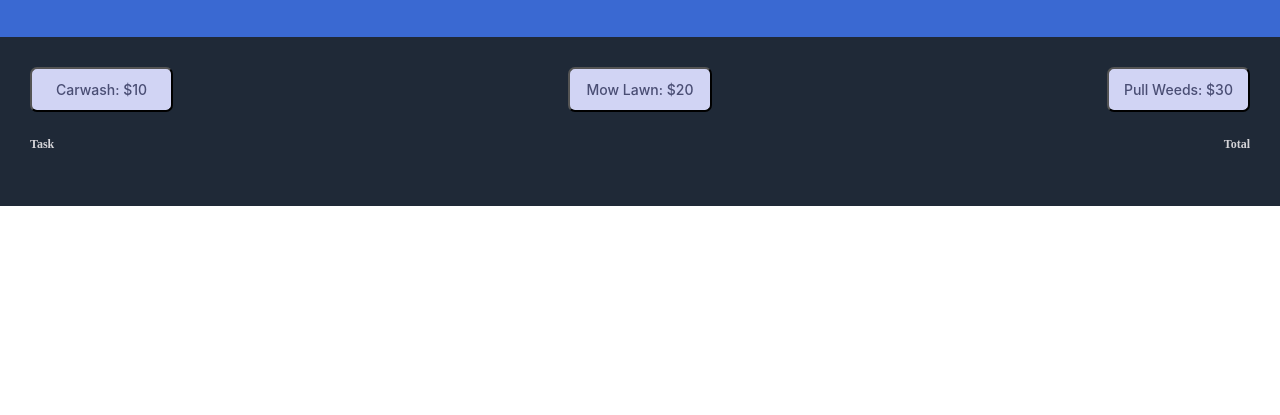
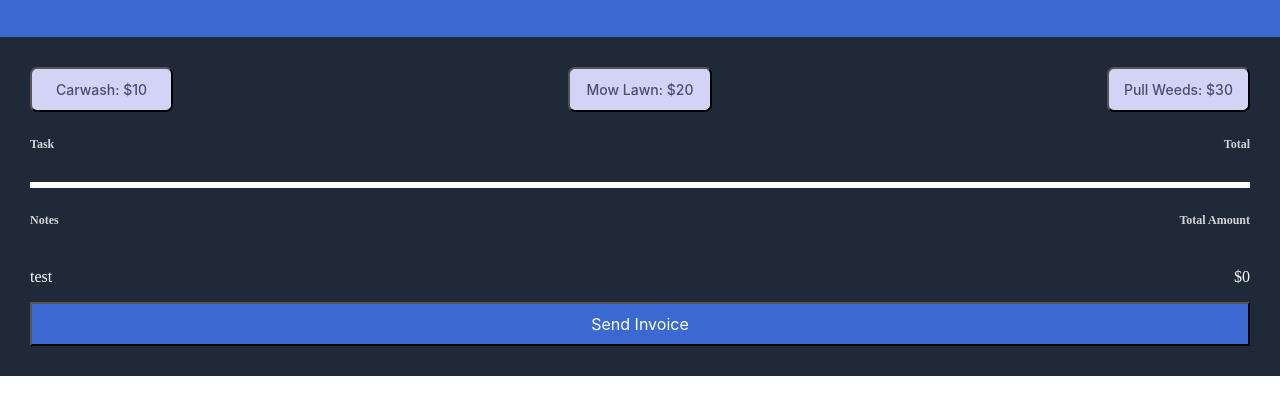
Before and after one commit to rudy35hernandez/Invoice-creator, a plain HTML site: page index.html in a window 1280 px wide. Shown: the part 123-538 px from the top of the page. Drawn offline with Linux system fonts and the light colour scheme.

Commit message:
finished html css

```diff
--- a/index.css
+++ b/index.css
@@ -74,10 +74,10 @@ h1{
 }
 
 
-#task-total{
+.task-total{
     display: flex;
     justify-content: space-between;
-    margin: 10px 0px;
+    margin: 10px 0px 0 0;
 }
 
 .task-total-hdr{
@@ -94,3 +94,18 @@ h1{
     display: flex;
     justify-content: space-between
 }
+
+#break-line{
+    margin: 16px 0 0 0;
+    border: solid white
+}
+
+#invoice-btn{
+    font-family: Inter;
+    font-size: 16px;
+    font-weight: 500px;
+    width: 100%;
+    padding: 10px;
+    background: #3A69D2;
+    color: white;
+}
--- a/index.html
+++ b/index.html
@@ -17,12 +17,26 @@
                   <button class="service-btn pull-weeds-btn">Pull Weeds: $30</button>
                 </div>
         <!------------------------------>
-                <div id="task-total">
+                <div class="task-total">
                     <p class="task-total-hdr">Task</p>
                     <p class="task-total-hdr">Total</p>
                 </div>
 
                 <div id="services-sec"></div>
+
+                <div id="break-line"></div>
+
+                <div class="task-total">
+                    <p class="task-total-hdr">Notes</p>
+                    <p class="task-total-hdr">Total Amount</p>
+                </div>
+
+                <div class="task-total">
+                    <p>test</p>
+                    <p id="total">$0</p>
+                </div>
+
+                <button id="invoice-btn">Send Invoice</button>
 
             </div>
         </div>
```
